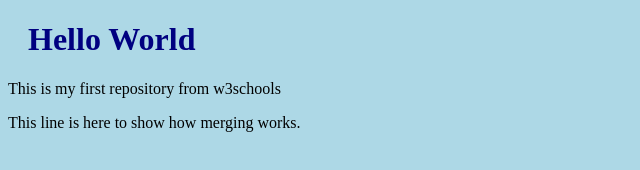
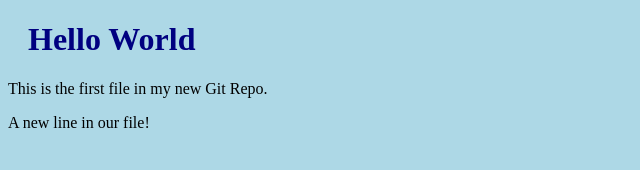
Before and after one commit to zekaner/moj-prvi-repo, a plain HTML site: page index.html in a window 1280 px wide. Shown: the whole page, without its empty margins (0-640 px from the left). Drawn offline with Linux system fonts and the light colour scheme.

Commit message:
new master

```diff
--- a/index.html
+++ b/index.html
@@ -8,7 +8,7 @@
   </head>
   <body>
     <h1>Hello World</h1>
-    <p>This is my first repository from w3schools</p>
-    <p>This line is here to show how merging works.</p>
+    <p>This is the first file in my new Git Repo.</p>
+    <p>A new line in our file!</p>
   </body>
 </html>
```
